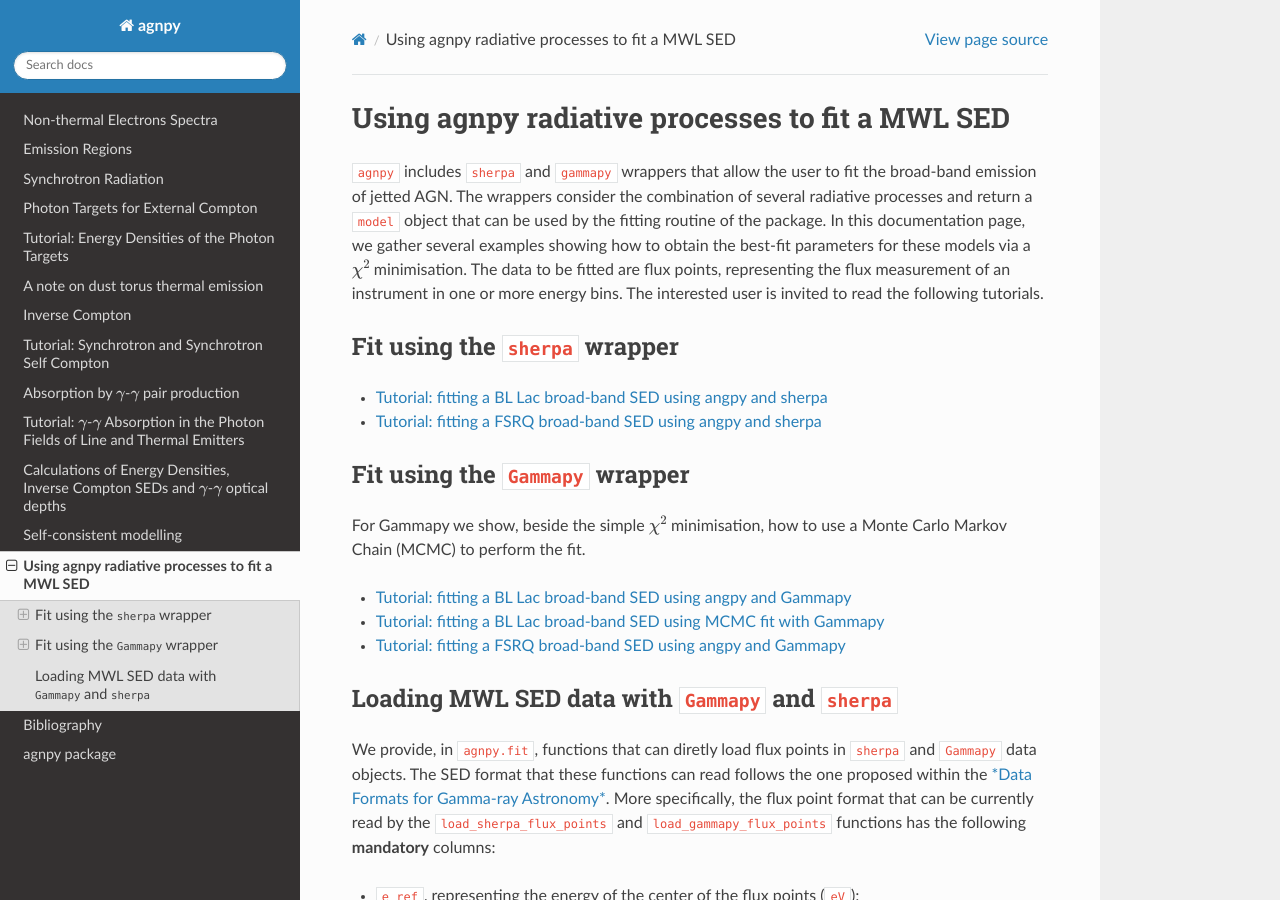
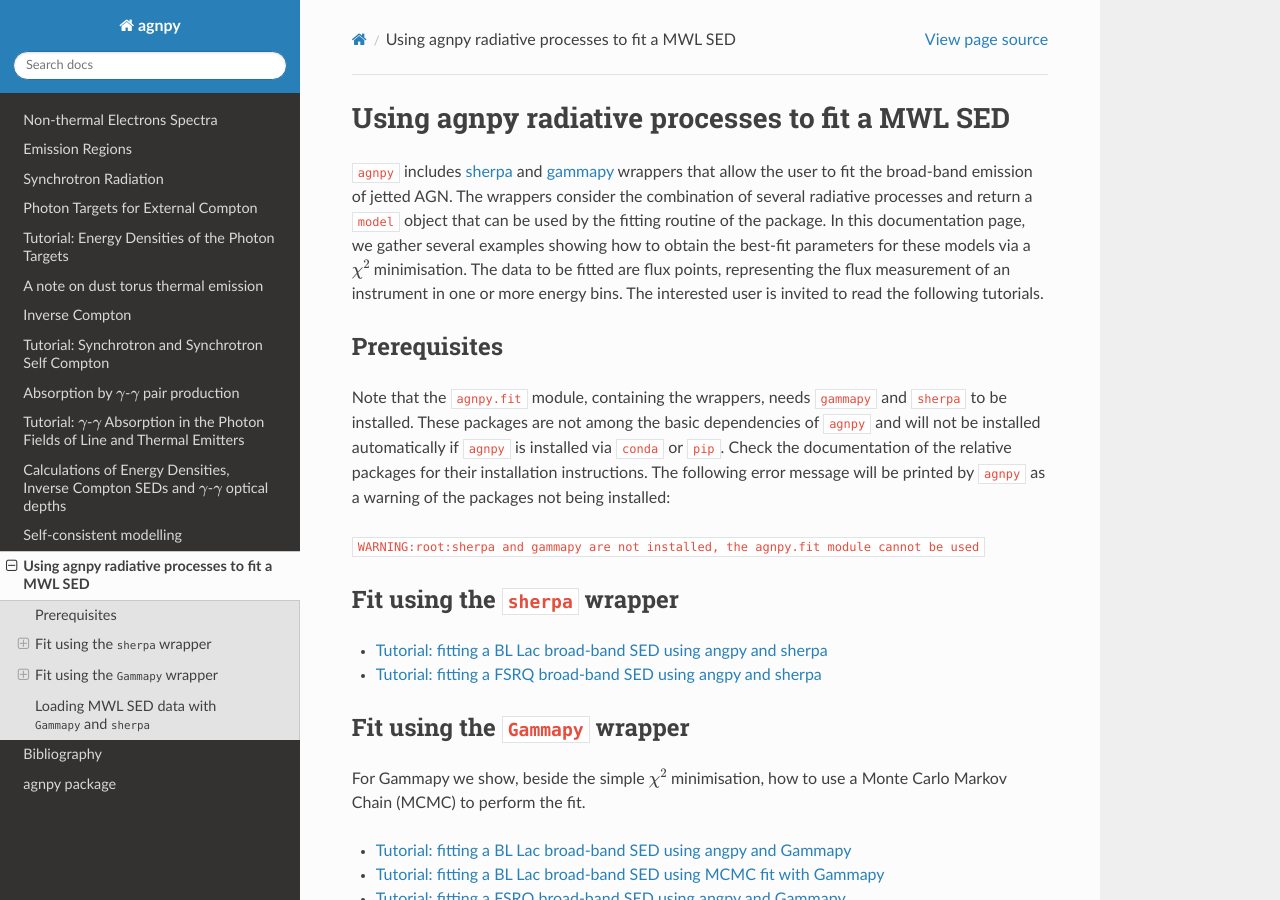
Before and after one commit to cosimoNigro/agnpy, a Sphinx documentation site: the page built from docs/fit.rst, in a window 1280 px wide and 900 px high. Built offline with Sphinx 7.4.7 and the Read the Docs theme 2.0.0, drawn with Linux system fonts in a browser that asks for light colours; pages that are not in the unit, such as notebooks, are missing from menus.

Commit message:
added specification in the docs about sherpa and gammapy needed to be installed separately to use agnpy.fit

```diff
--- a/docs/fit.rst
+++ b/docs/fit.rst
@@ -3,11 +3,22 @@
 
 Using agnpy radiative processes to fit a MWL SED
 ================================================
-``agnpy`` includes ``sherpa`` and ``gammapy`` wrappers that allow the user to fit the broad-band emission of jetted AGN.
+``agnpy`` includes `sherpa <https://sherpa.readthedocs.io/>`_ and `gammapy <https://docs.gammapy.org/>`_ wrappers that allow the user to fit the broad-band emission of jetted AGN.
 The wrappers consider the combination of several radiative processes and return a ``model`` object that can be used by the fitting routine of the package.
 In this documentation page, we gather several examples showing how to obtain the best-fit parameters for these models via a :math:`\chi^2` minimisation.
 The data to be fitted are flux points, representing the flux measurement of an instrument in one or more energy bins.
 The interested user is invited to read the following tutorials.
+
+
+Prerequisites
+-------------
+Note that the ``agnpy.fit`` module, containing the wrappers, needs ``gammapy`` and ``sherpa`` to be installed.
+These packages are not among the basic dependencies of ``agnpy`` and will not be installed automatically if ``agnpy`` is installed via ``conda`` or ``pip``.
+Check the documentation of the relative packages for their installation instructions.
+The following error message will be printed by ``agnpy`` as a warning of the packages not being installed:
+
+``WARNING:root:sherpa and gammapy are not installed, the agnpy.fit module cannot be used``
+
 
 Fit using the ``sherpa`` wrapper
 --------------------------------
@@ -16,6 +27,7 @@ Fit using the ``sherpa`` wrapper
 
    tutorials/ssc_sherpa_fit.ipynb
    tutorials/ec_dt_sherpa_fit.ipynb
+
 
 Fit using the ``Gammapy`` wrapper
 ---------------------------------
@@ -28,6 +40,7 @@ For Gammapy we show, beside the simple :math:`\chi^2` minimisation, how to use a
    tutorials/ssc_gammapy_mcmc_fit.ipynb
    tutorials/ec_dt_gammapy_fit.ipynb
 
+
 Loading MWL SED data with ``Gammapy`` and ``sherpa``
 ----------------------------------------------------
 We provide, in ``agnpy.fit``, functions that can diretly load flux points in ``sherpa`` and ``Gammapy`` data objects.
```
